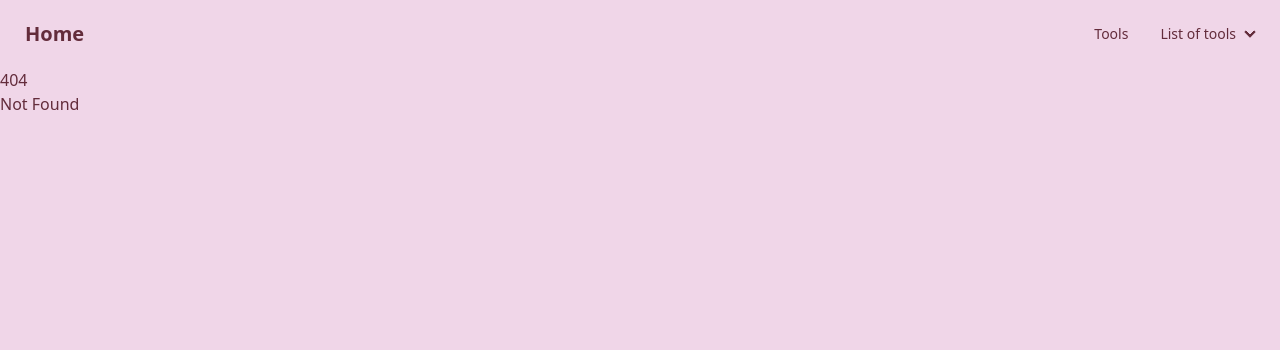
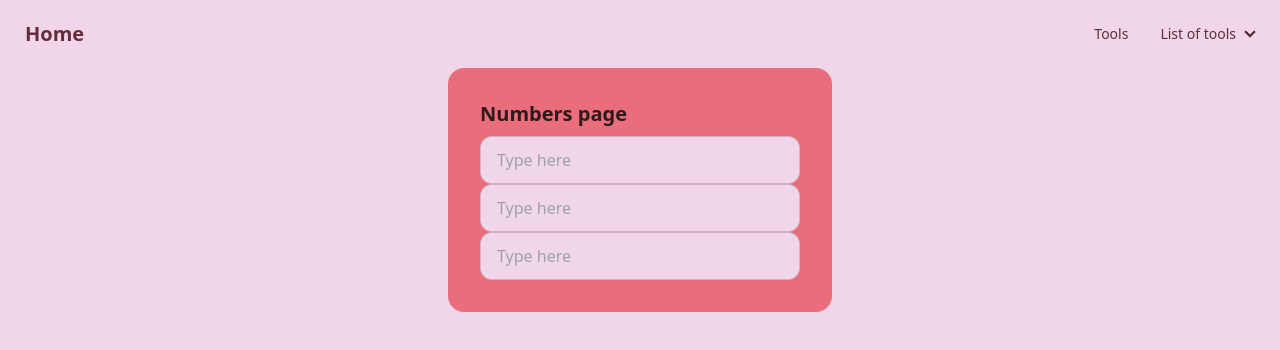
Before and after one commit to Nachop51/verbose-octo-invention, a SvelteKit app in the folder tools/: page /tools/numbers in a window 1280 px wide. Before the commit this address had no page. Shown: the top 350 px of the page. Built offline with nearby package versions, Linux system fonts and the light colour scheme.

Commit message:
Playing around

```diff
--- a/tools/src/routes/+layout.svelte
+++ b/tools/src/routes/+layout.svelte
@@ -13,7 +13,7 @@
 				<details class="w-full">
 					<summary>List of tools</summary>
 					<ul class="p-2 bg-base-100">
-						<li><a href="/tools/hex">Hex</a></li>
+						<li><a href="/tools/numbers">Numbers</a></li>
 						<li><a href="/tools/str">Str</a></li>
 						<li><a href="/tools/test">Test</a></li>
 					</ul>
--- a/tools/src/routes/tools/hex/+page.svelte
+++ /dev/null
@@ -1,4 +0,0 @@
-<script lang="ts">
-</script>
-
-<h1>Hex page</h1>
--- /dev/null
+++ b/tools/src/routes/tools/numbers/+page.svelte
@@ -0,0 +1,10 @@
+<script lang="ts">
+	import Converters from './Converters.svelte';
+</script>
+
+<main class="mx-auto card w-96 bg-primary text-primary-content">
+	<div class="card-body">
+		<h1 class="card-title">Numbers page</h1>
+		<Converters />
+	</div>
+</main>
--- /dev/null
+++ b/tools/src/routes/tools/numbers/Converters.svelte
@@ -0,0 +1,23 @@
+<script>
+	let number = '';
+	$: console.log(number);
+</script>
+
+<form>
+	<input
+		type="text"
+		placeholder="Type here"
+		class="input input-bordered w-full max-w-xs rounded-xl"
+		bind:value={number}
+	/>
+	<input
+		type="text"
+		placeholder="Type here"
+		class="input input-bordered w-full max-w-xs rounded-xl"
+	/>
+	<input
+		type="text"
+		placeholder="Type here"
+		class="input input-bordered w-full max-w-xs rounded-xl"
+	/>
+</form>
```
